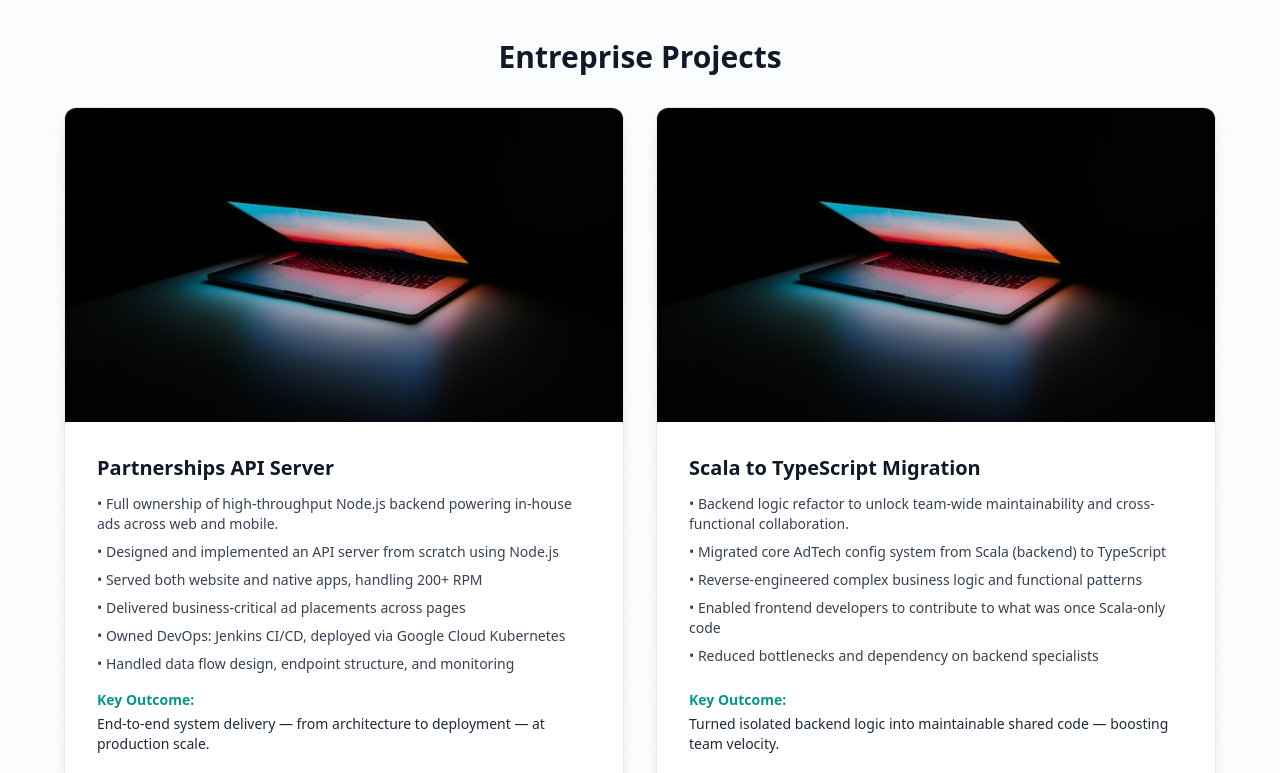
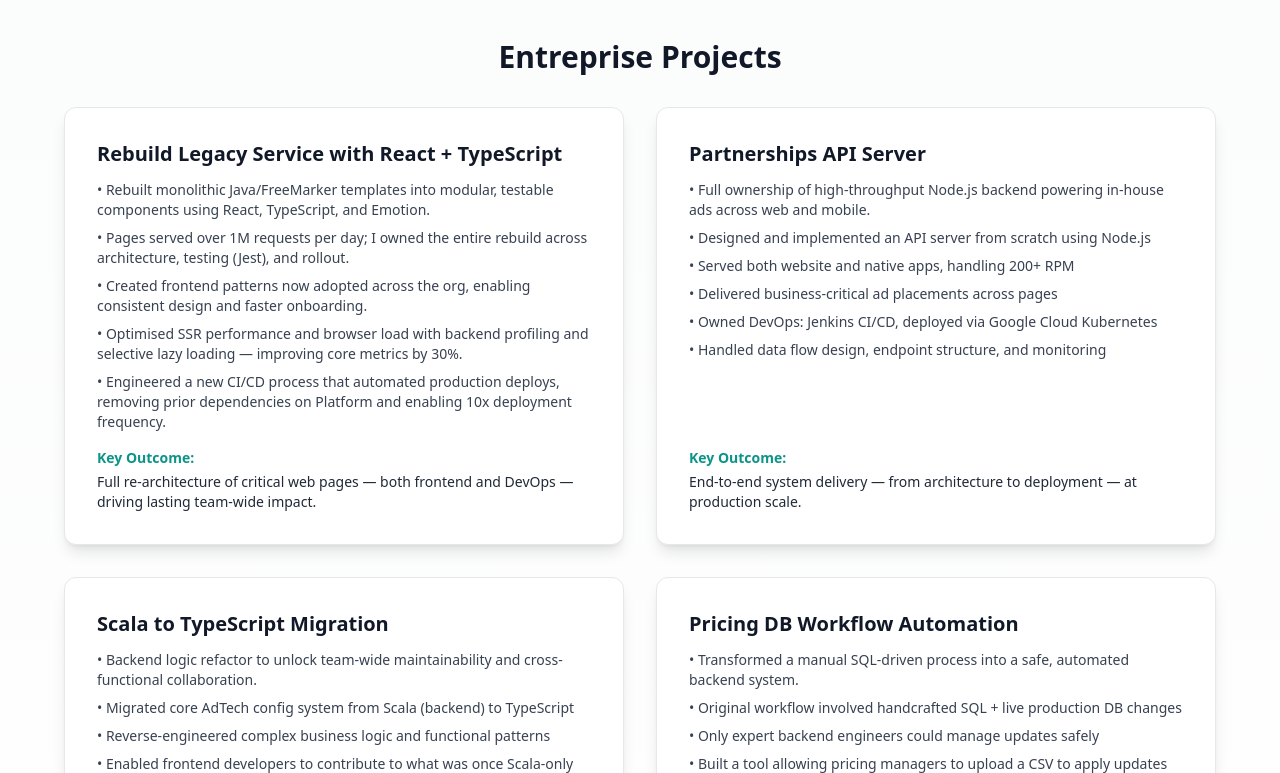
Before and after one commit to weilidai2001/weili-portfolio-website, a Next.js app: page / in a window 1280 px wide. Shown: the part 907-1680 px from the top of the page. Built offline with nearby package versions, Linux system fonts and the light colour scheme.

Commit message:
Thumbnails hidden for now

```diff
--- a/app/components/ProjectsSection.tsx
+++ b/app/components/ProjectsSection.tsx
@@ -10,6 +10,18 @@ interface Project {
 }
 
 const projects: Project[] = [
+  {
+    title: 'Rebuild Legacy Service with React + TypeScript',
+    bullets: [
+      'Rebuilt monolithic Java/FreeMarker templates into modular, testable components using React, TypeScript, and Emotion.',
+      'Pages served over 1M requests per day; I owned the entire rebuild across architecture, testing (Jest), and rollout.',
+      'Created frontend patterns now adopted across the org, enabling consistent design and faster onboarding.',
+      'Optimised SSR performance and browser load with backend profiling and selective lazy loading — improving core metrics by 30%.',
+      'Engineered a new CI/CD process that automated production deploys, removing prior dependencies on Platform and enabling 10x deployment frequency.',
+    ],
+    keyOutcome:
+      'Full re-architecture of critical web pages — both frontend and DevOps — driving lasting team-wide impact.',
+  },
   {
     title: 'Partnerships API Server',
     bullets: [
@@ -50,6 +62,7 @@ const projects: Project[] = [
 ];
 
 export default function ProjectsSection() {
+  const showThumbnails = false;
   return (
     <section className="py-10 px-4">
       <div className="w-full">
@@ -70,7 +83,7 @@ export default function ProjectsSection() {
               viewport={{ once: true }}
               className="bg-white rounded-xl overflow-hidden border border-gray-200 shadow-lg h-full flex flex-col"
             >
-              {/* Thumbnail */}
+              {showThumbnails && (
                 <div className="w-full aspect-[16/9] relative bg-gray-50">
                   <Image
                     src="/laptop.jpg"
@@ -80,6 +93,8 @@ export default function ProjectsSection() {
                     priority={index === 0}
                   />
                 </div>
+              )}
+
               {/* Project Content */}
               <div className="p-8 flex-1 flex flex-col">
                 <h3 className="text-xl font-semibold mb-3 text-gray-900">{project.title}</h3>
```
Lines whose indentation alone changed are shown as unchanged.
